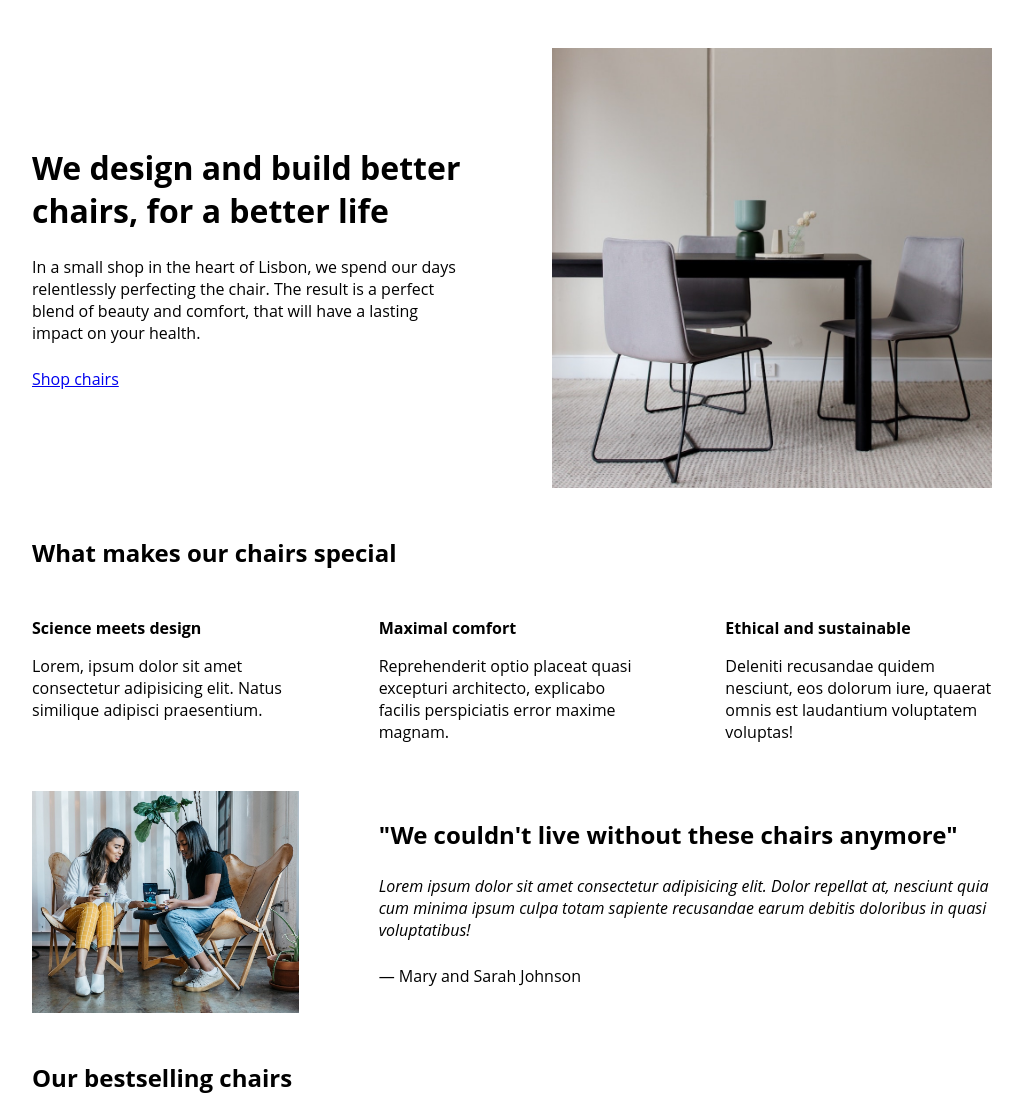
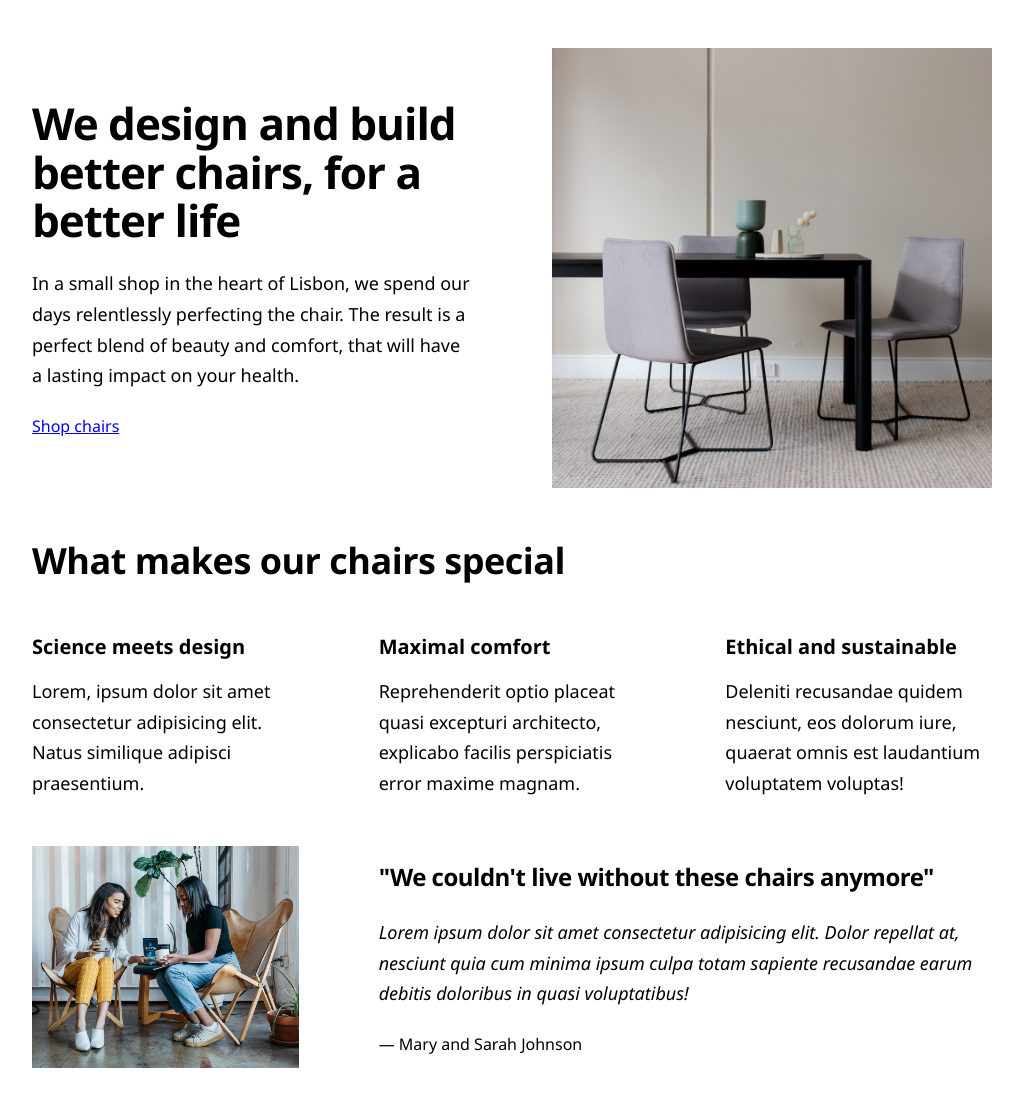
Before and after one commit to MMahdi151/design, a plain HTML site: page index.html in a window 1280 px wide. Shown: the top 1097 px of the page, without its empty margins (128-1151 px from the left). Drawn offline with Linux system fonts and the light colour scheme.

Commit message:
typography changes

```diff
--- a/style.css
+++ b/style.css
@@ -16,7 +16,7 @@ FONT SIZE SYSTEM (px)
 /* GENERAL STYLES */
 /* ------------------------ */
 body {
-  font-family: "Open Sans";
+  font-family: 'Segoe UI', sans-serif;
 }
 
 .container {
@@ -31,6 +31,9 @@ section {
 
 h2 {
   margin-bottom: 48px;
+  font-size: 36px;
+  letter-spacing: -0.5px;
+  ;
 }
 
 .grid-3-cols {
@@ -57,10 +60,15 @@ header {
 
 h1 {
   margin-bottom: 24px;
+  font-size: 44px;
+  line-height: 1.1;
+  letter-spacing: -1px;
 }
 
 .header-text {
   margin-bottom: 24px;
+  font-size: 18px;
+  line-height: 1.7;
 }
 
 img {
@@ -72,9 +80,13 @@ img {
 
 .features-title {
   margin-bottom: 16px;
+  font-size: 20px;
 }
 
-.features-text {}
+.features-text {
+  font-size: 18px;
+  line-height: 1.7;
+}
 
 /* TESTIMONIAL */
 .testimonial-section {}
@@ -85,12 +97,15 @@ img {
 }
 
 .testimonial-box h2 {
+  font-size: 24px;
   margin-bottom: 24px;
 }
 
 .testimonial-text {
   font-style: italic;
   margin-bottom: 24px;
+  font-size: 18px;
+  line-height: 1.7;
 }
 
 /* CHAIRS */
@@ -100,6 +115,7 @@ img {
 
 h3 {
   margin-bottom: 24px;
+  font-size: 20px;
 }
 
 .chair-details {
@@ -123,8 +139,10 @@ h3 {
 .chair-price {
   display: flex;
   justify-content: space-between;
+  font-size: 20px;
 }
 
 footer {
   margin-bottom: 48px;
+  font-size: 14px;
 }
```
